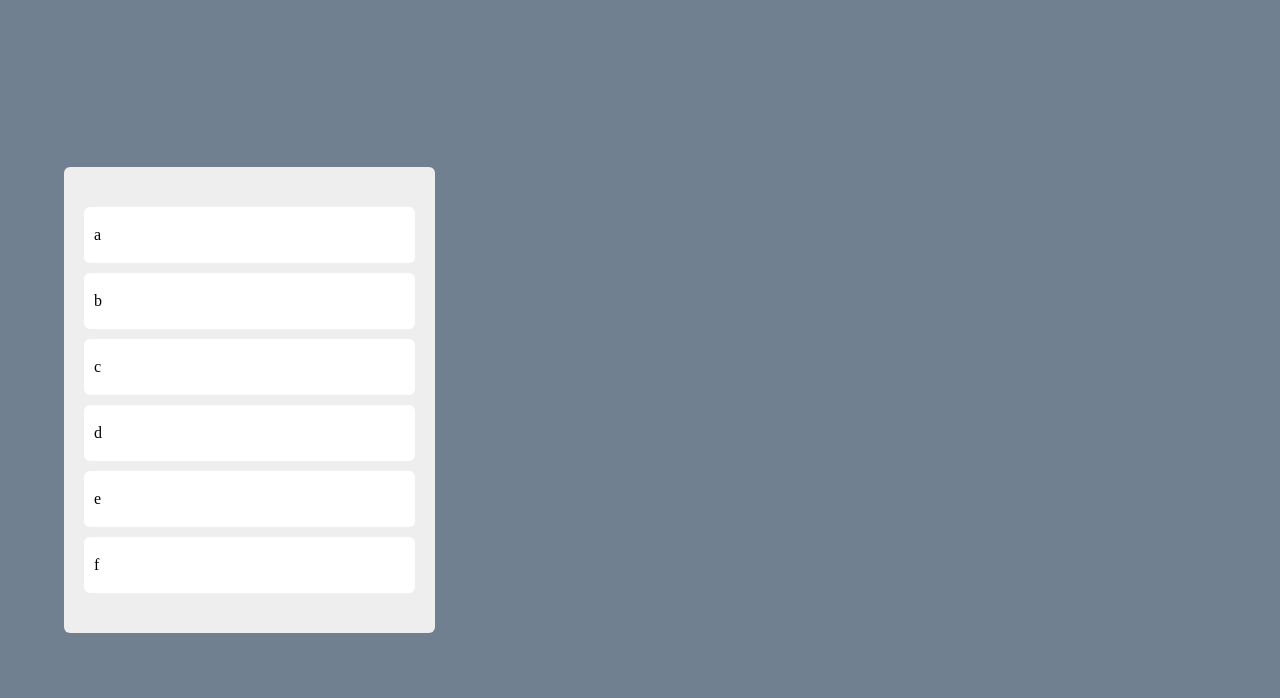
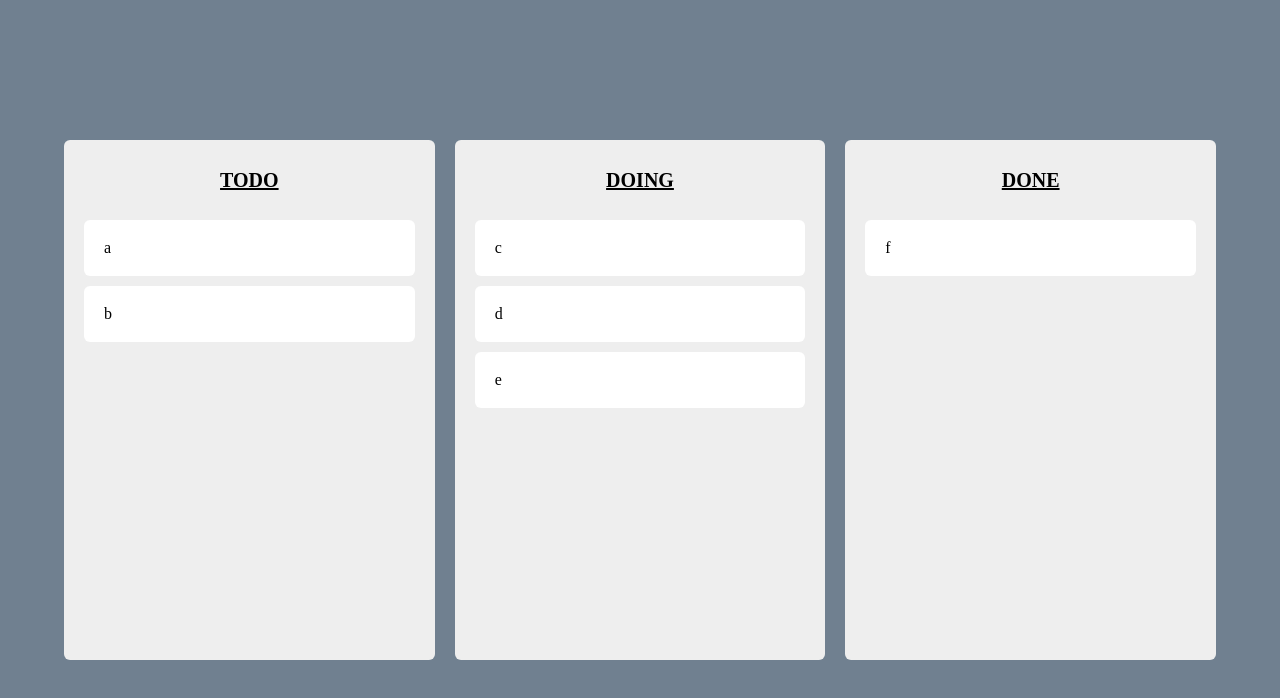
Before and after one commit to SoJeongMun/reactjs-basic-practice, a React (Create React App) app: page /trello in a window 1280 px wide. Shown: the top 698 px of the page. Built offline with nearby package versions, Linux system fonts and the light colour scheme.

Commit message:
divide components and board

```diff
--- a/src/atoms.ts
+++ b/src/atoms.ts
@@ -45,7 +45,14 @@ export const todoSelector = selector({
   },
 });
 
-export const trelloTodos = atom({
+export interface ITrelloTodos {
+  [key: string]: string[];
+}
+export const trelloTodos = atom<ITrelloTodos>({
   key: "todo",
-  default: ["a", "b", "c", "d", "e", "f"],
+  default: {
+    todo: ["a", "b"],
+    doing: ["c", "d", "e"],
+    done: ["f"],
+  },
 });
--- /dev/null
+++ b/src/components/trello/Board.tsx
@@ -0,0 +1,40 @@
+import { Droppable } from "react-beautiful-dnd";
+import DraggableCard from "./DraggableCard";
+import styled from "styled-components";
+
+const Wrapper = styled.div`
+  background-color: ${(props) => props.theme.board};
+  max-width: 480px;
+  min-height: 65vh;
+  border-radius: 6px;
+  padding: 30px 20px;
+  box-sizing: border-box;
+  h1 {
+    text-align: center;
+    font-weight: bold;
+    font-size: 20px;
+    text-decoration: underline;
+    margin-bottom: 30px;
+  }
+`;
+
+interface IBoardProps {
+  todoList: string[];
+  boardId: string;
+}
+
+export default function Board({ todoList, boardId }: IBoardProps) {
+  return (
+    <Droppable droppableId={boardId}>
+      {(provided) => (
+        <Wrapper ref={provided.innerRef} {...provided.droppableProps}>
+          <h1>{boardId.toUpperCase()}</h1>
+          {todoList.map((todo, i) => (
+            <DraggableCard key={todo} todo={todo} i={i} />
+          ))}
+          {provided.placeholder}
+        </Wrapper>
+      )}
+    </Droppable>
+  );
+}
--- /dev/null
+++ b/src/components/trello/DraggableCard.tsx
@@ -0,0 +1,36 @@
+import { Draggable } from "react-beautiful-dnd";
+import styled from "styled-components";
+import React from "react";
+
+const Card = styled.div`
+  background-color: ${(props) => props.theme.card};
+  border-radius: 6px;
+  padding: 20px;
+  margin-bottom: 10px;
+  &:last-child {
+    margin-bottom: 0;
+  }
+`;
+
+interface ICardProps {
+  todo: string;
+  i: number;
+}
+
+function DraggableCard({ todo, i }: ICardProps) {
+  return (
+    <Draggable draggableId={todo} index={i}>
+      {(provided) => (
+        <Card
+          ref={provided.innerRef}
+          {...provided.dragHandleProps}
+          {...provided.draggableProps}
+        >
+          {todo}
+        </Card>
+      )}
+    </Draggable>
+  );
+}
+
+export default React.memo(DraggableCard);
--- a/src/routes/trello/Trello.tsx
+++ b/src/routes/trello/Trello.tsx
@@ -1,12 +1,8 @@
-import {
-  DragDropContext,
-  Draggable,
-  DropResult,
-  Droppable,
-} from "react-beautiful-dnd";
+import { DragDropContext, DropResult } from "react-beautiful-dnd";
 import { useRecoilState } from "recoil";
 import styled from "styled-components";
 import { trelloTodos } from "../../atoms";
+import Board from "../../components/trello/Board";
 
 const Wrapped = styled.div`
   display: flex;
@@ -22,55 +18,31 @@ const Boards = styled.div`
   display: grid;
   grid-template-columns: repeat(3, 1fr);
   column-gap: 20px;
-  ul {
-    background-color: ${(props) => props.theme.board};
-    max-width: 480px;
-    min-height: 50vh;
-    border-radius: 6px;
-    padding: 40px 20px;
-    box-sizing: border-box;
-  }
-`;
-const Card = styled.div`
-  background-color: ${(props) => props.theme.card};
-  border-radius: 6px;
-  padding: 20px 10px;
-  margin-bottom: 10px;
-  &:last-child {
-    margin-bottom: 0;
-  }
 `;
 
 export default function Trello() {
   const [todoList, setTodoList] = useRecoilState(trelloTodos);
-  const handleDrag = ({ destination, source }: DropResult) => {
-    // console.log(args);
+  const handleDrag = ({ draggableId, destination, source }: DropResult) => {
+    if (!destination) return;
+    // setTodoList((oldVal) => {
+    //   const copy = [...oldVal];
+    //   copy.splice(source.index, 1);
+    //   copy.splice(destination?.index, 0, draggableId);
+    //   return copy;
+    // });
   };
 
   return (
     <DragDropContext onDragEnd={handleDrag}>
       <Wrapped>
         <Boards>
-          <Droppable droppableId="one">
-            {(provided) => (
-              <ul ref={provided.innerRef} {...provided.droppableProps}>
-                {todoList.map((todo, i) => (
-                  <Draggable key={i} draggableId={todo} index={i}>
-                    {(provided) => (
-                      <Card
-                        ref={provided.innerRef}
-                        {...provided.dragHandleProps}
-                        {...provided.draggableProps}
-                      >
-                        {todo}
-                      </Card>
-                    )}
-                  </Draggable>
-                ))}
-                {provided.placeholder}
-              </ul>
-            )}
-          </Droppable>
+          {Object.keys(todoList).map((boardId) => (
+            <Board
+              key={boardId}
+              todoList={todoList[boardId]}
+              boardId={boardId}
+            />
+          ))}
         </Boards>
       </Wrapped>
     </DragDropContext>
```
